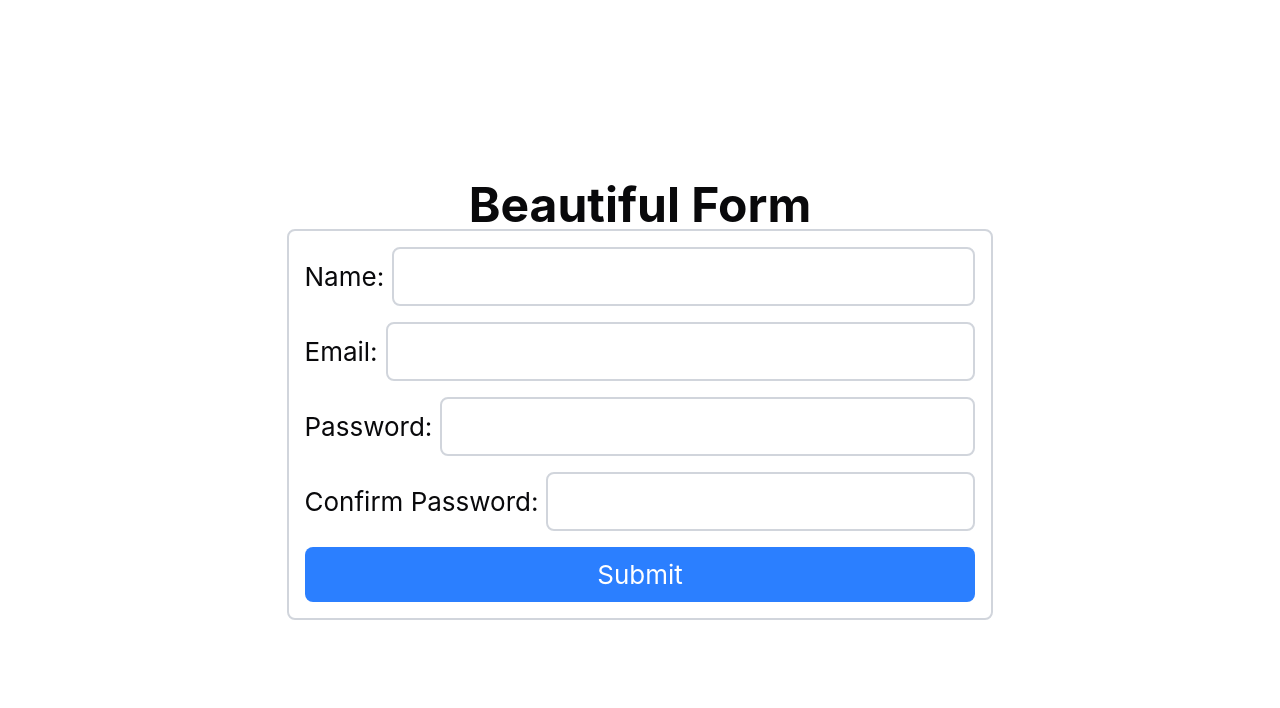
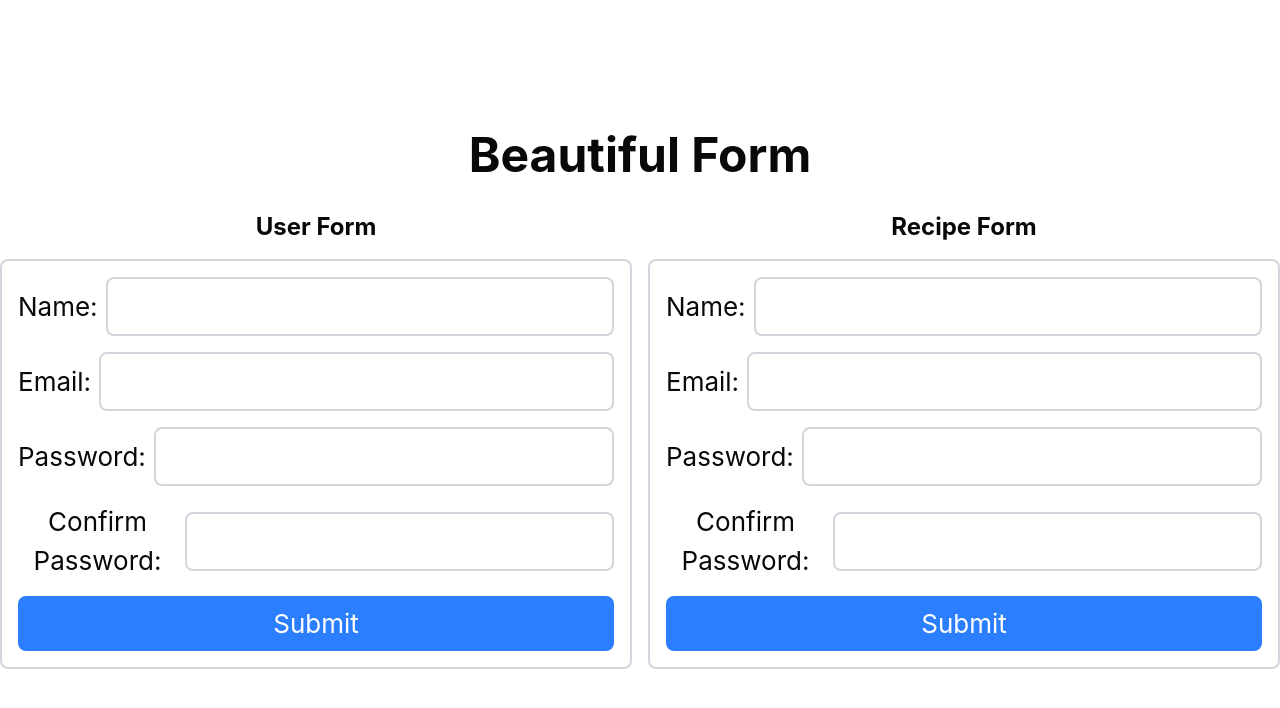
Before and after one commit to israel-lissak/my-app, a React (Vite) app: page / in a window 1280 px wide. Shown: the top 708 px of the page. Built offline with nearby package versions, Linux system fonts and the light colour scheme.

Commit message:
Add RecipeForm, RecipeSchema and SliceSchema.

```diff
--- a/src/components/Form.tsx
+++ b/src/components/RecipeForm.tsx
@@ -8,7 +8,7 @@ const defaultValues: FormValuesType = {
     password: '',
     confirmPassword: '',
 }
-export default function Form() {
+export default function RecipeForm() {
 
     const form = useForm({
         defaultValues: defaultValues,
@@ -23,6 +23,7 @@ export default function Form() {
 
     return (
         <div>
+            <h2 className='text-2xl font-bold mb-4'>Recipe Form</h2>
             <form
                 onSubmit={(e) => {
                     e.preventDefault()
--- /dev/null
+++ b/src/components/UserForm.tsx
@@ -0,0 +1,191 @@
+import { useForm } from '@tanstack/react-form'
+import {type FormValuesType} from '../types/FormValuesType'
+import { UserFormValidationSchema, createOnChangeValidator, validateConfirmPassword } from '../schemas/UserFormValidationSchema'
+
+const defaultValues: FormValuesType = {
+    name: '',
+    email: '',
+    password: '',
+    confirmPassword: '',
+}
+export default function UserForm() {
+
+    const form = useForm({
+        defaultValues: defaultValues,
+        validators: {
+            onSubmit: UserFormValidationSchema,
+        },
+        onSubmit: async ({ value }) => {
+            console.log(value)
+            alert(JSON.stringify(value, null, 2))
+        },
+    })
+
+    return (
+        <div>
+            <h2 className='text-2xl font-bold mb-4'>User Form</h2>
+            <form
+                onSubmit={(e) => {
+                    e.preventDefault()
+                    e.stopPropagation()
+                    form.handleSubmit()
+                }}
+                className='flex flex-col gap-4 border-2 border-gray-300 p-4 rounded-md'
+            >
+                <form.Field
+                    name="name"
+                    validators={{
+                        onBlur: UserFormValidationSchema.shape.name,
+                        onChange: createOnChangeValidator(UserFormValidationSchema.shape.name),
+                    }}
+                >
+                    {(field) => (
+                        <div className='flex gap-2 items-center flex-col'>
+                            <div className='flex gap-2 items-center w-full'>
+                                <label htmlFor="name">Name:</label>
+                                <input
+                                    className='border-2 border-gray-300 rounded-md p-2 flex-1'
+                                    type="text"
+                                    id="name"
+                                    name='name'
+                                    value={field.state.value}
+                                    onBlur={field.handleBlur}
+                                    onMouseLeave={() => {
+                                        if (field.state.meta.isDirty) field.handleBlur()
+                                    }}
+                                    onChange={(e) => field.handleChange(e.target.value)}
+                                />
+                            </div>
+                            {field.state.meta.errors.length > 0 && (
+                                <em className='text-red-500 text-sm mt-1'>
+                                    {field.state.meta.errors.map((err: any) =>
+                                        typeof err === 'string' ? err : err.message
+                                    ).join(', ')}
+                                </em>
+                            )}
+                        </div>
+                    )}
+                </form.Field>
+                <form.Field
+                    name="email"
+                    validators={{
+                        onBlur: UserFormValidationSchema.shape.email,
+                        onChange: createOnChangeValidator(UserFormValidationSchema.shape.email),
+                    }}
+                >
+                    {(field) => (
+                        <div className='flex gap-2 items-center flex-col'>
+                            <div className='flex gap-2 items-center w-full'>
+                                <label htmlFor="email">Email:</label>
+                                <input
+                                    className='border-2 border-gray-300 rounded-md p-2 flex-1'
+                                    type="email"
+                                    id="email"
+                                    name='email'
+                                    value={field.state.value}
+                                    onBlur={field.handleBlur}
+                                    onMouseLeave={() => {
+                                        if (field.state.meta.isDirty) field.handleBlur()
+                                    }}
+                                    onChange={(e) => field.handleChange(e.target.value)}
+                                />
+                            </div>
+                            {field.state.meta.errors.length > 0 && (
+                                <em className='text-red-500 text-sm mt-1'>
+                                    {field.state.meta.errors.map((err: any) =>
+                                        typeof err === 'string' ? err : err.message
+                                    ).join(', ')}
+                                </em>
+                            )}
+                        </div>
+                    )}
+                </form.Field>
+
+                <form.Field
+                    name="password"
+                    validators={{
+                        onBlur: UserFormValidationSchema.shape.password,
+                        onChange: createOnChangeValidator(UserFormValidationSchema.shape.password),
+                    }}
+                >
+                    {(field) => (
+                        <div className='flex gap-2 items-center flex-col'>
+                            <div className='flex gap-2 items-center w-full'>
+                                <label htmlFor="password">Password:</label>
+                                <input
+                                    className='border-2 border-gray-300 rounded-md p-2 flex-1'
+                                    type="password"
+                                    id="password"
+                                    name='password'
+                                    value={field.state.value}
+                                    onBlur={field.handleBlur}
+                                    onMouseLeave={() => {
+                                        if (field.state.meta.isDirty) field.handleBlur()
+                                    }}
+                                    onChange={(e) => {
+                                        field.handleChange(e.target.value)
+                                        field.form.validateField('confirmPassword', 'change')
+                                    }}
+                                />
+                            </div>
+                            {field.state.meta.errors.length > 0 && (
+                                <em className='text-red-500 text-sm mt-1'>
+                                    {field.state.meta.errors.map((err: any) =>
+                                        typeof err === 'string' ? err : err.message
+                                    ).join(', ')}
+                                </em>
+                            )}
+                        </div>
+                    )}
+                </form.Field>
+
+                <form.Field
+                    name="confirmPassword"
+                    validators={{
+                        onBlur: validateConfirmPassword,
+                        onChange: validateConfirmPassword,
+                    }}
+                >
+                    {(field) => (
+                        <div className='flex gap-2 items-center flex-col'>
+                            <div className='flex gap-2 items-center w-full'>
+                                <label htmlFor="confirmPassword">Confirm Password:</label>
+                                <input
+                                    className='border-2 border-gray-300 rounded-md p-2 flex-1'
+                                    type="password"
+                                    id="confirmPassword"
+                                    name='confirmPassword'
+                                    value={field.state.value}
+                                    onBlur={field.handleBlur}
+                                    onMouseLeave={() => {
+                                        if (field.state.meta.isDirty) field.handleBlur()
+                                    }}
+                                    onChange={(e) => field.handleChange(e.target.value)}
+                                />
+                            </div>
+                            {field.state.meta.errors.length > 0 && (
+                                <em className='text-red-500 text-sm mt-1'>
+                                    {field.state.meta.errors.map((err: any) =>
+                                        typeof err === 'string' ? err : err.message
+                                    ).join(', ')}
+                                </em>
+                            )}
+                        </div>
+                    )}
+                </form.Field>
+                <form.Subscribe
+                    selector={(state) => [state.canSubmit, state.isSubmitting]}
+                    children={([canSubmit, isSubmitting]) => (
+                        <button
+                            className='bg-blue-500 text-white p-2 rounded-md disabled:bg-gray-300 disabled:text-gray-500'
+                            type="submit"
+                            disabled={!canSubmit}
+                        >
+                            {isSubmitting ? '...' : 'Submit'}
+                        </button>
+                    )}
+                />
+            </form>
+        </div>
+    )
+}
--- a/src/routes/index.tsx
+++ b/src/routes/index.tsx
@@ -1,4 +1,5 @@
-import Form from '@/components/Form'
+import RecipeForm from '@/components/RecipeForm'
+import UserForm from '@/components/UserForm'
 import { createFileRoute } from '@tanstack/react-router'
 
 export const Route = createFileRoute('/')({
@@ -10,7 +11,10 @@ function App() {
     <div className="text-center">
       <header className="min-h-screen flex flex-col items-center justify-center text-[calc(10px+2vmin)]">
         <p className="text-5xl font-bold">Beautiful Form</p>
-        <Form />
+        <div className="flex gap-4 mt-8 w-full items-center justify-center">
+          <UserForm />
+          <RecipeForm />
+        </div>
       </header>
     </div>
   )
--- /dev/null
+++ b/src/schemas/RecipeSchema.ts
@@ -0,0 +1,13 @@
+import z from "zod/v4";
+
+export const RecipeSchema = z.discriminatedUnion("kind", [
+	z.object({
+		kind: z.literal("cake"),
+		eggs_count: z.number(),
+	}),
+	z.object({
+		kind: z.literal("pancake"),
+		radius: z.number(),
+		has_syrup: z.boolean(),
+	}),
+]);
--- /dev/null
+++ b/src/schemas/SliceSchema.ts
@@ -0,0 +1,9 @@
+import z from "zod/v4";
+import { RecipeSchema } from "../schemas/RecipeSchema";
+
+export const SliceSchema = z.object({
+	variation: z.enum(["single", "multi", "cyclic"]),
+	power: z.number(),
+	duration: z.number(),
+	recipes: z.array(RecipeSchema).min(1),
+});
```
